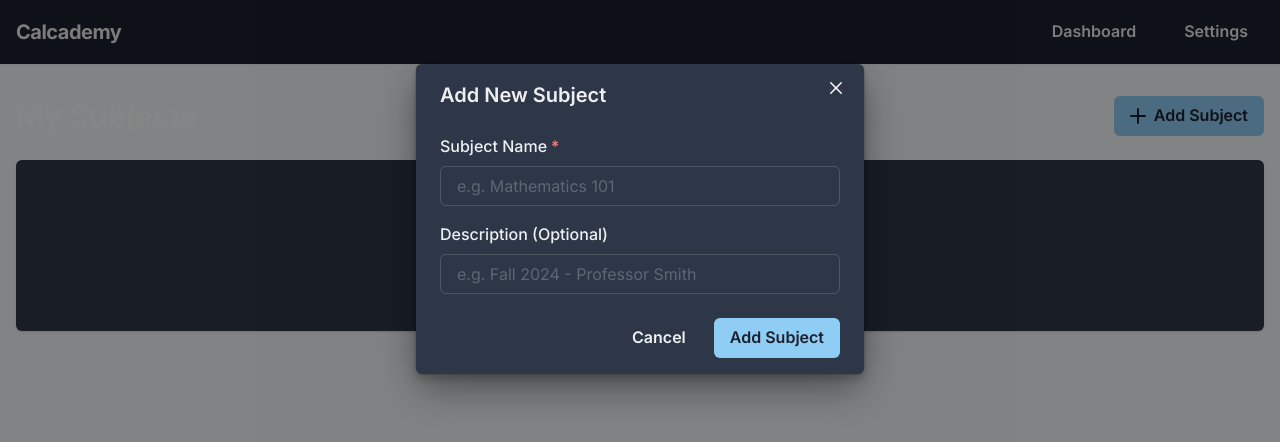
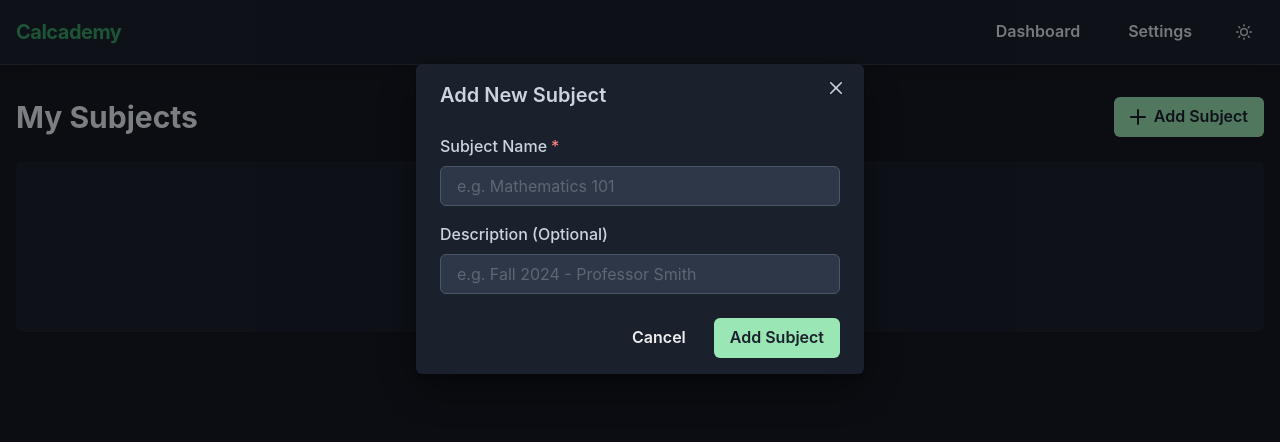
Before and after one commit to daniellalimbag/calcademy, a React (Vite) app: page / in a window 1280 px wide. Both pictures are taken after a click on the button "Add Subject". Shown: the top 442 px of the page. Built offline with nearby package versions, Linux system fonts and the light colour scheme.

Commit message:
refactor: changed colors

```diff
--- a/src/App.jsx
+++ b/src/App.jsx
@@ -1,4 +1,4 @@
-import { ChakraProvider, Box, Container, useColorModeValue } from '@chakra-ui/react';
+import { ChakraProvider, Box, Container, useColorMode } from '@chakra-ui/react';
 import { BrowserRouter as Router, Routes, Route } from 'react-router-dom';
 import Header from './layouts/Header';
 import Dashboard from './pages/Dashboard';
@@ -6,13 +6,11 @@ import Calculator from './pages/Calculator';
 import Settings from './pages/Settings';
 import theme from './theme';
 
-function App() {
-  const bgColor = useColorModeValue('gray.50', 'gray.900');
+function AppContent() {
+  const { colorMode } = useColorMode();
 
   return (
-    <ChakraProvider theme={theme}>
-      <Router>
-        <Box minH="100vh" bg="gray.50">
+    <Box minH="100vh" bg={colorMode === 'dark' ? 'gray.900' : 'gray.50'}>
       <Header />
       <Container maxW="container.xl" py={8}>
         <Routes>
@@ -22,6 +20,14 @@ function App() {
         </Routes>
       </Container>
     </Box>
+  );
+}
+
+function App() {
+  return (
+    <ChakraProvider theme={theme}>
+      <Router>
+        <AppContent />
       </Router>
     </ChakraProvider>
   );
--- a/src/layouts/Header.jsx
+++ b/src/layouts/Header.jsx
@@ -1,22 +1,51 @@
-import { Box, Flex, Heading, Button, HStack, useColorModeValue } from '@chakra-ui/react';
+import { Box, Flex, Heading, Button, HStack, useColorMode, IconButton } from '@chakra-ui/react';
 import { Link as RouterLink } from 'react-router-dom';
+import { SunIcon, MoonIcon } from '@chakra-ui/icons';
 
 function Header() {
+  const { colorMode, toggleColorMode } = useColorMode();
+
   return (
-    <Box bg={useColorModeValue('white', 'gray.800')} px={4} boxShadow="sm">
+    <Box
+      bg={colorMode === 'dark' ? 'gray.800' : 'white'}
+      px={4}
+      boxShadow="lg"
+      borderBottomWidth="1px"
+      borderBottomColor={colorMode === 'dark' ? 'gray.700' : 'gray.200'}
+    >
       <Flex h={16} alignItems="center" justifyContent="space-between">
         <HStack spacing={8} alignItems="center">
-          <Heading as="h1" size="md" letterSpacing="tight">
+          <Heading as="h1" size="md" letterSpacing="tight" color="green.500">
             <RouterLink to="/">Calcademy</RouterLink>
           </Heading>
         </HStack>
         <HStack spacing={4}>
-          <Button as={RouterLink} to="/" variant="ghost">
+          <Button
+            as={RouterLink}
+            to="/"
+            variant="ghost"
+            color={colorMode === 'dark' ? 'gray.200' : 'gray.700'}
+            _hover={{ bg: colorMode === 'dark' ? 'gray.700' : 'gray.100' }}
+          >
             Dashboard
           </Button>
-          <Button as={RouterLink} to="/settings" variant="ghost">
+          <Button
+            as={RouterLink}
+            to="/settings"
+            variant="ghost"
+            color={colorMode === 'dark' ? 'gray.200' : 'gray.700'}
+            _hover={{ bg: colorMode === 'dark' ? 'gray.700' : 'gray.100' }}
+          >
             Settings
           </Button>
+          <IconButton
+            aria-label="Toggle color mode"
+            icon={colorMode === 'light' ? <MoonIcon /> : <SunIcon />}
+            onClick={toggleColorMode}
+            variant="ghost"
+            color={colorMode === 'dark' ? 'gray.200' : 'gray.700'}
+            _hover={{ bg: colorMode === 'dark' ? 'gray.700' : 'gray.100' }}
+          />
         </HStack>
       </Flex>
     </Box>
--- a/src/pages/Dashboard.jsx
+++ b/src/pages/Dashboard.jsx
@@ -3,7 +3,7 @@ import {
   Box, Heading, Button, SimpleGrid, Card, CardHeader, CardBody, CardFooter,
   Text, HStack, VStack, Input, FormControl, FormLabel, useDisclosure,
   Modal, ModalOverlay, ModalContent, ModalHeader, ModalFooter, ModalBody, ModalCloseButton,
-  useToast, Alert, AlertIcon
+  useToast, Alert, AlertIcon, useColorMode
 } from '@chakra-ui/react';
 import { AddIcon, DeleteIcon } from '@chakra-ui/icons';
 import { Link as RouterLink } from 'react-router-dom';
@@ -14,6 +14,7 @@ function Dashboard() {
   const [isStorageAvailable, setIsStorageAvailable] = useState(true);
   const { isOpen, onOpen, onClose } = useDisclosure();
   const toast = useToast();
+  const { colorMode } = useColorMode();
 
   useEffect(() => {
     try {
@@ -37,7 +38,7 @@ function Dashboard() {
     try {
       const savedSubjects = localStorage.getItem('calcademy-subjects');
       if (savedSubjects) {
-        setSubjects(JSON.parse(savedSubjects)); // Set the state to the parsed data
+        setSubjects(JSON.parse(savedSubjects));
       }
     } catch (error) {
       console.error('Error retrieving subjects from localStorage:', error);
@@ -47,7 +48,7 @@ function Dashboard() {
   useEffect(() => {
     if (subjects && subjects.length > 0) {
       try {
-        localStorage.setItem('calcademy-subjects', JSON.stringify(subjects)); // Save updated state to localStorage
+        localStorage.setItem('calcademy-subjects', JSON.stringify(subjects));
       } catch (error) {
         console.error('Error saving subjects to localStorage:', error);
       }
@@ -74,6 +75,7 @@ function Dashboard() {
 
     setSubjects(updatedSubjects);
     setNewSubject({ id: '', name: '', description: '' });
+    onClose();
 
     toast({
       title: 'Subject added',
@@ -88,6 +90,12 @@ function Dashboard() {
     if (window.confirm(`Are you sure you want to delete "${name}"? This will remove all associated grade data.`)) {
       const updatedSubjects = subjects.filter(subject => subject.id !== id);
       setSubjects(updatedSubjects);
+
+      try {
+        localStorage.setItem('calcademy-subjects', JSON.stringify(updatedSubjects));
+      } catch (error) {
+        console.error('Error saving updated subjects to localStorage:', error);
+      }
 
       try {
         localStorage.removeItem(`calcademy-categories-${id}`);
@@ -107,6 +115,15 @@ function Dashboard() {
     }
   };
 
+  const cardBg = colorMode === 'dark' ? 'gray.800' : 'white';
+  const cardBorderColor = colorMode === 'dark' ? 'gray.700' : 'gray.200';
+  const headingColor = colorMode === 'dark' ? 'gray.100' : 'gray.800';
+  const subheadingColor = colorMode === 'dark' ? 'green.300' : 'green.600';
+  const textColor = colorMode === 'dark' ? 'gray.300' : 'gray.600';
+  const descriptionColor = colorMode === 'dark' ? 'gray.400' : 'gray.500';
+  const inputBg = colorMode === 'dark' ? 'gray.700' : 'white';
+  const inputBorderColor = colorMode === 'dark' ? 'gray.600' : 'gray.200';
+
   return (
     <Box>
       {!isStorageAvailable && (
@@ -117,36 +134,36 @@ function Dashboard() {
       )}
 
       <HStack justifyContent="space-between" mb={6}>
-        <Heading size="lg">My Subjects</Heading>
-        <Button leftIcon={<AddIcon />} colorScheme="blue" onClick={onOpen}>
+        <Heading size="lg" color={headingColor}>My Subjects</Heading>
+        <Button leftIcon={<AddIcon />} colorScheme="green" onClick={onOpen}>
           Add Subject
         </Button>
       </HStack>
 
       {subjects.length === 0 ? (
-        <Card textAlign="center" p={6}>
+        <Card textAlign="center" p={6} bg={cardBg} borderColor={cardBorderColor}>
           <CardBody>
             <VStack spacing={4}>
-              <Text fontSize="lg">No subjects added yet.</Text>
-              <Button colorScheme="blue" onClick={onOpen}>Add Your First Subject</Button>
+              <Text fontSize="lg" color={textColor}>No subjects added yet.</Text>
+              <Button colorScheme="green" onClick={onOpen}>Add Your First Subject</Button>
             </VStack>
           </CardBody>
         </Card>
       ) : (
         <SimpleGrid columns={{ base: 1, md: 2, lg: 3 }} spacing={6}>
           {subjects.map(subject => (
-            <Card key={subject.id} boxShadow="md" borderRadius="lg">
+            <Card key={subject.id} boxShadow="md" borderRadius="lg" bg={cardBg} borderColor={cardBorderColor}>
               <CardHeader pb={0}>
-                <Heading size="md">{subject.name}</Heading>
+                <Heading size="md" color={subheadingColor}>{subject.name}</Heading>
               </CardHeader>
               <CardBody>
-                <Text>{subject.description || 'No description'}</Text>
+                <Text color={descriptionColor}>{subject.description || 'No description'}</Text>
               </CardBody>
               <CardFooter pt={0} justifyContent="space-between">
                 <Button
                   as={RouterLink}
                   to={`/calculator/${subject.id}`}
-                  colorScheme="blue"
+                  colorScheme="green"
                   size="sm"
                 >
                   Calculate Grades
@@ -167,7 +184,7 @@ function Dashboard() {
 
       <Modal isOpen={isOpen} onClose={onClose}>
         <ModalOverlay />
-        <ModalContent>
+        <ModalContent bg={cardBg} color={textColor}>
           <ModalHeader>Add New Subject</ModalHeader>
           <ModalCloseButton />
           <ModalBody>
@@ -177,6 +194,8 @@ function Dashboard() {
                 value={newSubject.name}
                 onChange={(e) => setNewSubject({ ...newSubject, name: e.target.value })}
                 placeholder="e.g. Mathematics 101"
+                bg={inputBg}
+                borderColor={inputBorderColor}
               />
             </FormControl>
             <FormControl>
@@ -185,14 +204,16 @@ function Dashboard() {
                 value={newSubject.description}
                 onChange={(e) => setNewSubject({ ...newSubject, description: e.target.value })}
                 placeholder="e.g. Fall 2024 - Professor Smith"
+                bg={inputBg}
+                borderColor={inputBorderColor}
               />
             </FormControl>
           </ModalBody>
           <ModalFooter>
-            <Button variant="ghost" mr={3} onClick={onClose}>
+            <Button variant="ghost" mr={3} onClick={onClose} _hover={{ bg: colorMode === 'dark' ? "gray.700" : "gray.100" }}>
               Cancel
             </Button>
-            <Button colorScheme="blue" onClick={handleAddSubject}>
+            <Button colorScheme="green" onClick={handleAddSubject}>
               Add Subject
             </Button>
           </ModalFooter>
--- a/src/theme.js
+++ b/src/theme.js
@@ -1,4 +1,4 @@
-import { extendTheme, theme as base } from '@chakra-ui/react';
+import { extendTheme } from '@chakra-ui/react';
 
 const config = {
   initialColorMode: 'dark',
@@ -9,35 +9,97 @@ const theme = extendTheme({
   config,
   colors: {
     brand: {
-      50: '#e6f7ff',
-      100: '#b3e0ff',
-      200: '#80caff',
-      300: '#4db3ff',
-      400: '#1a9dff',
-      500: '#0080ff',
-      600: '#0066cc',
-      700: '#004d99',
-      800: '#003366',
-      900: '#001a33',
+      50: '#F0FFF4',
+      100: '#C6F6D5',
+      200: '#9AE6B4',
+      300: '#68D391',
+      400: '#48BB78',
+      500: '#38A169',
+      600: '#2F855A',
+      700: '#276749',
+      800: '#22543D',
+      900: '#1C4532',
     },
   },
-  fonts: {
-    heading: `'Inter', ${base.fonts?.heading}`,
-    body: `'Inter', ${base.fonts?.body}`,
+  styles: {
+    global: (props) => ({
+      body: {
+        bg: props.colorMode === 'dark' ? 'gray.900' : 'gray.50',
+        color: props.colorMode === 'dark' ? 'white' : 'gray.800',
+      },
+    }),
   },
   components: {
-    Button: {
-      baseStyle: {
-        fontWeight: 'semibold',
+    Card: {
+      baseStyle: (props) => ({
+        container: {
+          bg: props.colorMode === 'dark' ? 'gray.800' : 'white',
+          borderColor: props.colorMode === 'dark' ? 'gray.700' : 'gray.200',
+        },
+      }),
+    },
+    Heading: {
+      baseStyle: (props) => ({
+        color: props.colorMode === 'dark' ? 'gray.100' : 'gray.800',
+      }),
+      variants: {
+        subtitle: (props) => ({
+          color: props.colorMode === 'dark' ? 'gray.200' : 'gray.600',
+        }),
       },
+    },
+    Text: {
+      baseStyle: (props) => ({
+        color: props.colorMode === 'dark' ? 'gray.300' : 'gray.700',
+      }),
+    },
+    FormLabel: {
+      baseStyle: (props) => ({
+        color: props.colorMode === 'dark' ? 'gray.300' : 'gray.600',
+      }),
+    },
+    Input: {
       variants: {
-        primary: {
-          bg: 'brand.500',
-          color: 'white',
-          _hover: {
-            bg: 'brand.600',
+        outline: (props) => ({
+          field: {
+            bg: props.colorMode === 'dark' ? 'gray.700' : 'white',
+            borderColor: props.colorMode === 'dark' ? 'gray.600' : 'gray.200',
+            _hover: {
+              borderColor: props.colorMode === 'dark' ? 'gray.500' : 'gray.300',
+            },
+            _focus: {
+              borderColor: 'green.500',
+              boxShadow: `0 0 0 1px ${props.theme.colors.green[500]}`,
+            },
           },
+        }),
+      },
+    },
+    NumberInput: {
+      variants: {
+        outline: (props) => ({
+          field: {
+            bg: props.colorMode === 'dark' ? 'gray.700' : 'white',
+            borderColor: props.colorMode === 'dark' ? 'gray.600' : 'gray.200',
+          },
+        }),
+      },
+    },
+    Table: {
+      baseStyle: (props) => ({
+        th: {
+          color: props.colorMode === 'dark' ? 'gray.400' : 'gray.600',
         },
+      }),
+    },
+    Alert: {
+      variants: {
+        warning: (props) => ({
+          container: {
+            bg: props.colorMode === 'dark' ? 'yellow.800' : 'yellow.100',
+            color: props.colorMode === 'dark' ? 'white' : 'gray.800',
+          },
+        }),
       },
     },
   },
```
Also changed, not shown: src/pages/Calculator.jsx (+43 -36 lines), src/pages/Settings.jsx (+4 -4 lines). Lines whose indentation alone changed are shown as unchanged.
